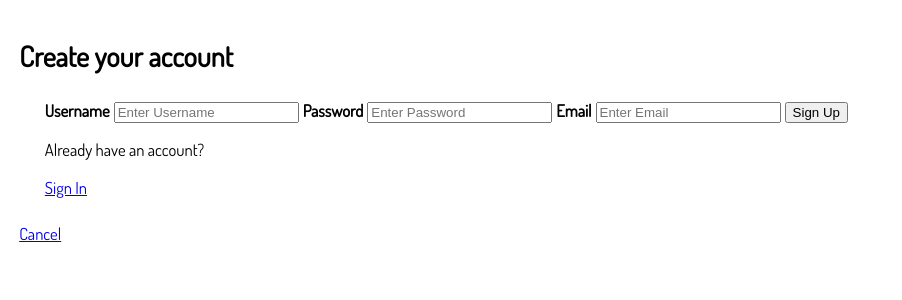
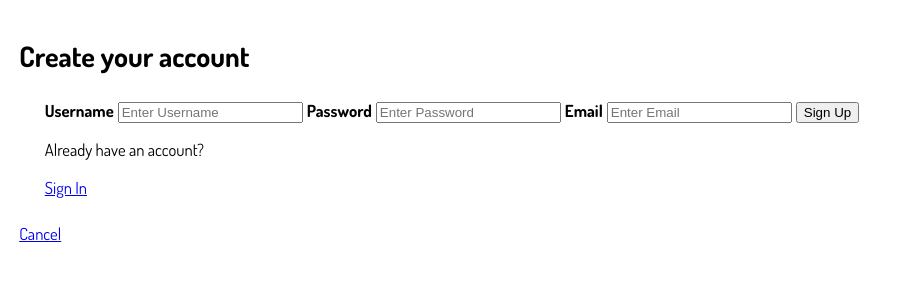
Before and after one commit to JoranQuack/TopInfinity, a Flask app: page /signup in a window 1280 px wide. Shown: the top 300 px of the page, without its empty margins (0-902 px from the left). Run offline with Flask 2, Linux system fonts and the light colour scheme.

Commit message:
font fix

```diff
--- a/static/styles.css
+++ b/static/styles.css
@@ -1,6 +1,6 @@
 @font-face {
     font-family: DosisRegular;
-    src: url(/static/websitecomponents/dosis-font/Dosis-Regular.ttf);
+    src: url(/static/websitecomponents/dosis-font/Dosis-VariableFont_wght.ttf);
 }
 
 body {
```
Also changed, not shown: static/websitecomponents/dosis-font/Dosis-Bold.ttf (deleted), static/websitecomponents/dosis-font/Dosis-ExtraBold.ttf (deleted), static/websitecomponents/dosis-font/Dosis-ExtraLight.ttf (deleted), static/websitecomponents/dosis-font/Dosis-Light.ttf (deleted), static/websitecomponents/dosis-font/Dosis-Medium.ttf (deleted), static/websitecomponents/dosis-font/Dosis-Regular.ttf (deleted), static/websitecomponents/dosis-font/Dosis-SemiBold.ttf (deleted), static/websitecomponents/dosis-font/Dosis-VariableFont_wght.ttf (added).
